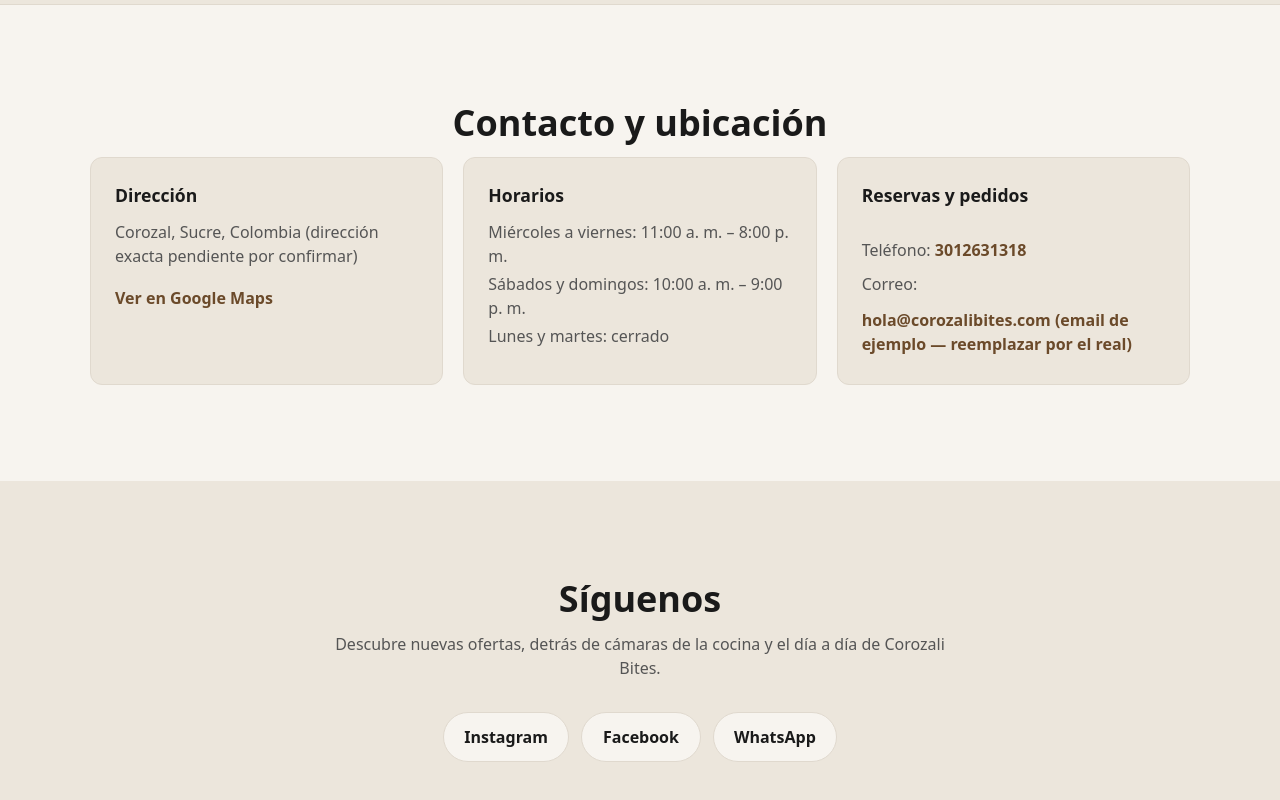
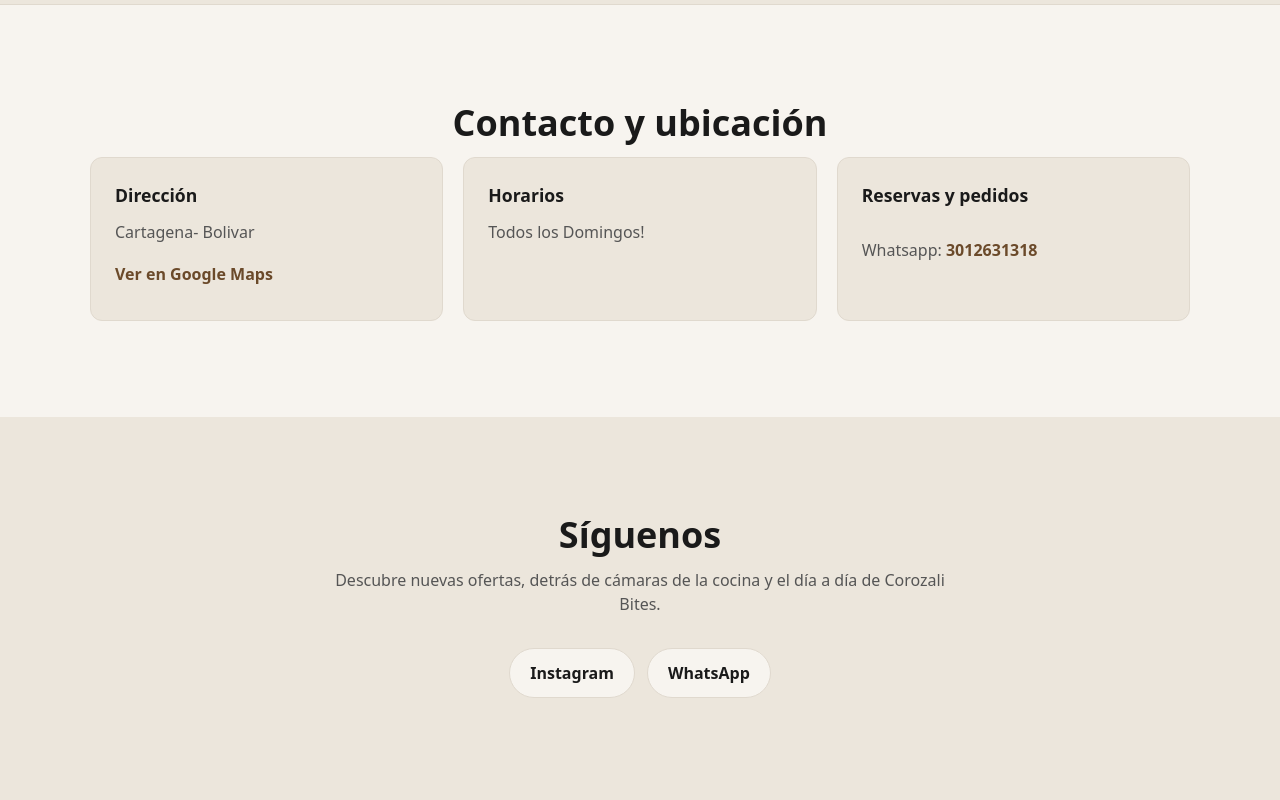
Before and after one commit to pabli44/corozali-bites, a React (Vite) app: page / in a window 1280 px wide. Shown: the part 5177-5977 px from the top of the page. Built offline with nearby package versions, Linux system fonts and the light colour scheme.

Commit message:
Changes about social networks and little refactor

```diff
--- a/src/data/config.ts
+++ b/src/data/config.ts
@@ -37,7 +37,6 @@ export interface SocialLink {
 
 export interface ContactInfo {
   address: string
-  hours: string[]
   phone: string
   email: string
   mapsUrl: string
@@ -230,15 +229,10 @@ export const testimonials: Testimonial[] = [
 ]
 
 export const contactInfo: ContactInfo = {
-  address: 'Corozal, Sucre, Colombia (dirección exacta pendiente por confirmar)',
-  hours: [
-    'Miércoles a viernes: 11:00 a. m. – 8:00 p. m.',
-    'Sábados y domingos: 10:00 a. m. – 9:00 p. m.',
-    'Lunes y martes: cerrado',
-  ],
+  address: 'Cartagena- Bolivar',
   phone: '3012631318',
   email: 'hola@corozalibites.com (email de ejemplo — reemplazar por el real)',
-  mapsUrl: 'https://maps.google.com/?q=Corozal,+Sucre,+Colombia',
+  mapsUrl: 'https://maps.google.com/?q=Cartagena,+Bolivar,+Colombia',
 }
 
 export const socialLinks: SocialLink[] = [
@@ -248,11 +242,6 @@ export const socialLinks: SocialLink[] = [
     label: 'Síguenos en Instagram',
   },
   {
-    platform: 'Facebook',
-    url: 'https://facebook.com/corozalibites',
-    label: 'Encuéntranos en Facebook',
-  },
-  {
     platform: 'WhatsApp',
     url: 'https://wa.me/573012631318',
     label: 'Escríbenos por WhatsApp',
--- a/src/sections/Contact.tsx
+++ b/src/sections/Contact.tsx
@@ -23,24 +23,16 @@ export default function Contact() {
           <div className="contact-card">
             <h3 className="contact-card-title">Horarios</h3>
             <ul className="contact-hours">
-              {contactInfo.hours.map((line, index) => (
-                <li key={index}>{line}</li>
-              ))}
+              Todos los Domingos!
             </ul>
           </div>
 
           <div className="contact-card">
             <h3 className="contact-card-title">Reservas y pedidos</h3>
             <p>
-              Teléfono:{ ' ' }
+              Whatsapp:{ ' ' }
               <a className="contact-link" href={`tel:${contactInfo.phone.replace(/\D/g, '')}`}>
                 {contactInfo.phone}
-              </a>
-            </p>
-            <p>
-              Correo:{ ' ' }
-              <a className="contact-link" href={`mailto:${contactInfo.email}`}>
-                {contactInfo.email}
               </a>
             </p>
           </div>
```
